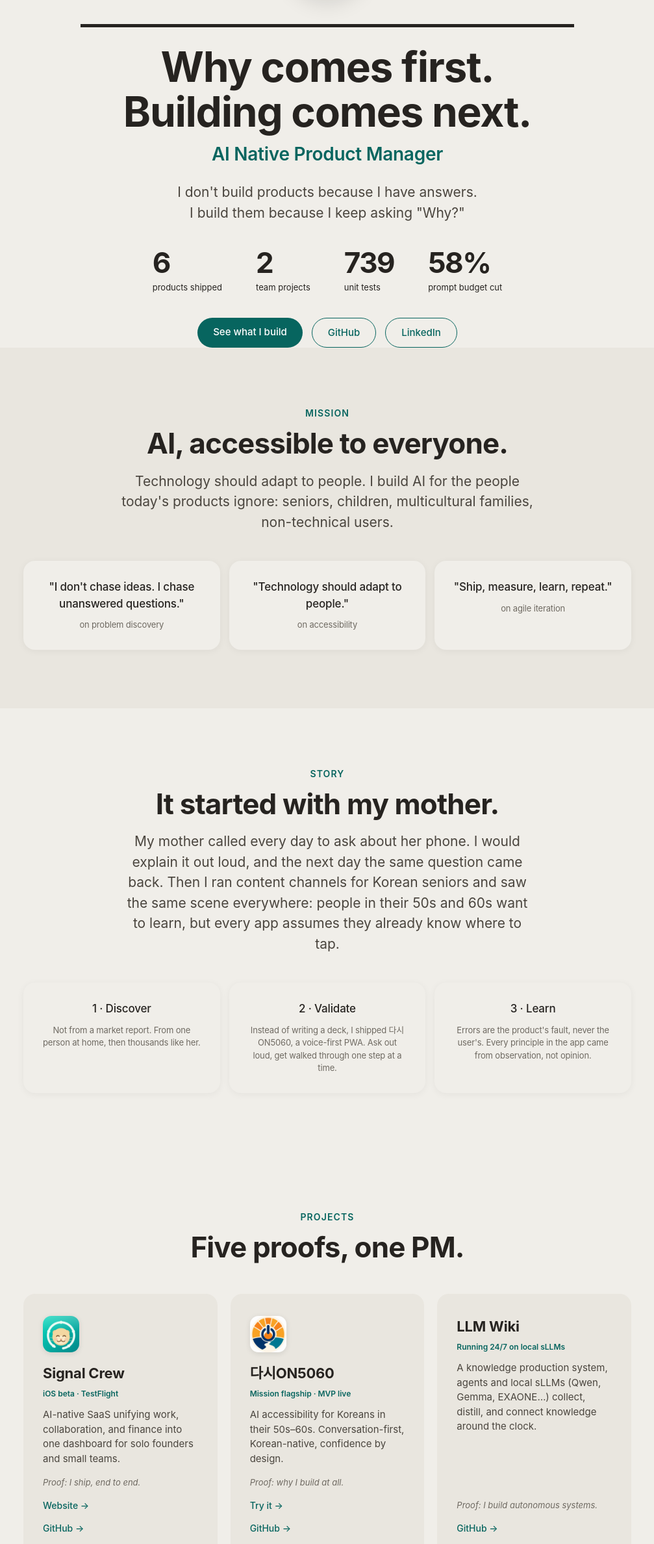
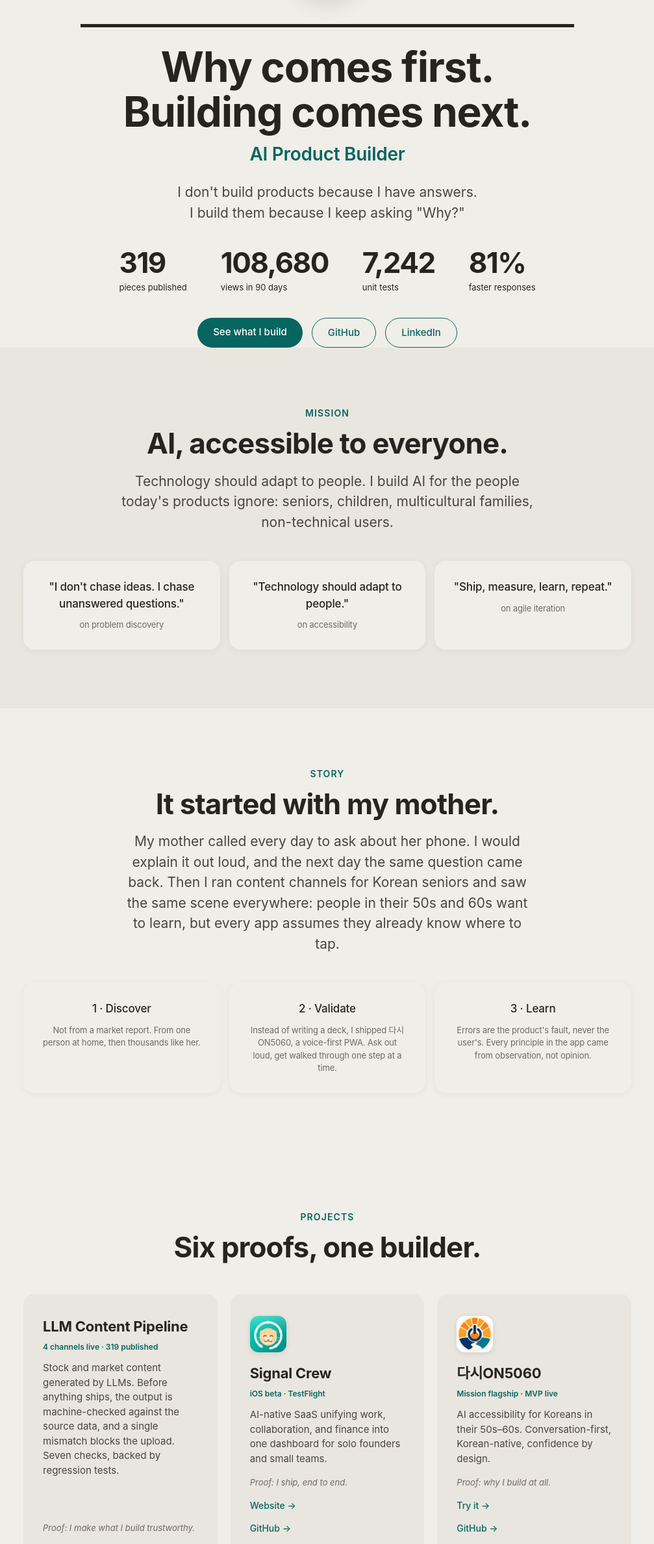
Before and after one commit to kordp888/portfolio, a plain HTML site: page index.html in a window 1280 px wide. Shown: the part 184-2560 px from the top of the page at 65% size, without its empty margins (136-1143 px from the left). Drawn offline with Linux system fonts and the light colour scheme.

Commit message:
포지셔닝 갱신, 지표 실측값 교체, 프로젝트 수 불일치 수정

```diff
--- a/index.html
+++ b/index.html
@@ -160,15 +160,15 @@
   <div class="rule-heavy" aria-hidden="true"></div>
   <h1 data-en>Why comes first.<br>Building comes next.</h1>
   <h1 data-ko>왜 만드는지를 먼저 정합니다.</h1>
-  <div class="role" data-en>AI Native Product Manager</div>
-  <div class="role" data-ko>AI Native Product Manager</div>
+  <div class="role" data-en>AI Product Builder</div>
+  <div class="role" data-ko>AI Product Builder</div>
   <p class="tagline" data-en>I don't build products because I have answers.<br>I build them because I keep asking "Why?"</p>
   <p class="tagline" data-ko>답이 있어서 만들지 않습니다. AI 자동화로 혼자 만드는 사람이 팀 규모로 일하게 만듭니다.</p>
   <div class="hero-stats">
-    <div><b>6</b><span data-en>products shipped</span><span data-ko>배포한 제품</span></div>
-    <div><b>2</b><span data-en>team projects</span><span data-ko>팀 프로젝트</span></div>
-    <div><b>739</b><span data-en>unit tests</span><span data-ko>유닛테스트</span></div>
-    <div><b>58%</b><span data-en>prompt budget cut</span><span data-ko>프롬프트 예산 절감</span></div>
+    <div><b>319</b><span data-en>pieces published</span><span data-ko>콘텐츠 게시</span></div>
+    <div><b>108,680</b><span data-en>views in 90 days</span><span data-ko>최근 90일 조회</span></div>
+    <div><b>7,242</b><span data-en>unit tests</span><span data-ko>유닛테스트</span></div>
+    <div><b>81%</b><span data-en>faster responses</span><span data-ko>응답 시간 단축</span></div>
   </div>
   <div class="hero-cta">
     <a class="btn" href="#projects" data-en>See what I build</a>
@@ -218,9 +218,18 @@
 <section id="projects">
   <div class="wrap center">
     <div class="kicker">Projects</div>
-    <h2 data-en>Five proofs, one PM.</h2>
-    <h2 data-ko>네 개의 증명.</h2>
+    <h2 data-en>Six proofs, one builder.</h2>
+    <h2 data-ko>여섯 개의 증명.</h2>
     <div class="cards" style="text-align:left">
+      <div class="card">
+        <h3>LLM Content Pipeline</h3>
+        <div class="status" data-en>4 channels live · 319 published</div>
+        <div class="status" data-ko>채널 4개 운영 중 · 누적 319건</div>
+        <p data-en>Stock and market content generated by LLMs. Before anything ships, the output is machine-checked against the source data, and a single mismatch blocks the upload. Seven checks, backed by regression tests.</p>
+        <p data-ko>주식·경제 콘텐츠를 LLM으로 생성합니다. 배포 직전 생성물을 원본 데이터와 기계적으로 대조하고, 불일치가 하나라도 있으면 업로드를 막습니다. 검사 7종에 회귀 테스트를 붙여 운영합니다.</p>
+        <div class="proof" data-en>Proof: I make what I build trustworthy.</div>
+        <div class="proof" data-ko>증명: 만든 것을 믿을 수 있게 만든다.</div>
+      </div>
       <div class="card">
         <img class="app-icon" src="assets/signal-crew.png" alt="Signal Crew">
         <h3>Signal Crew</h3>
```
